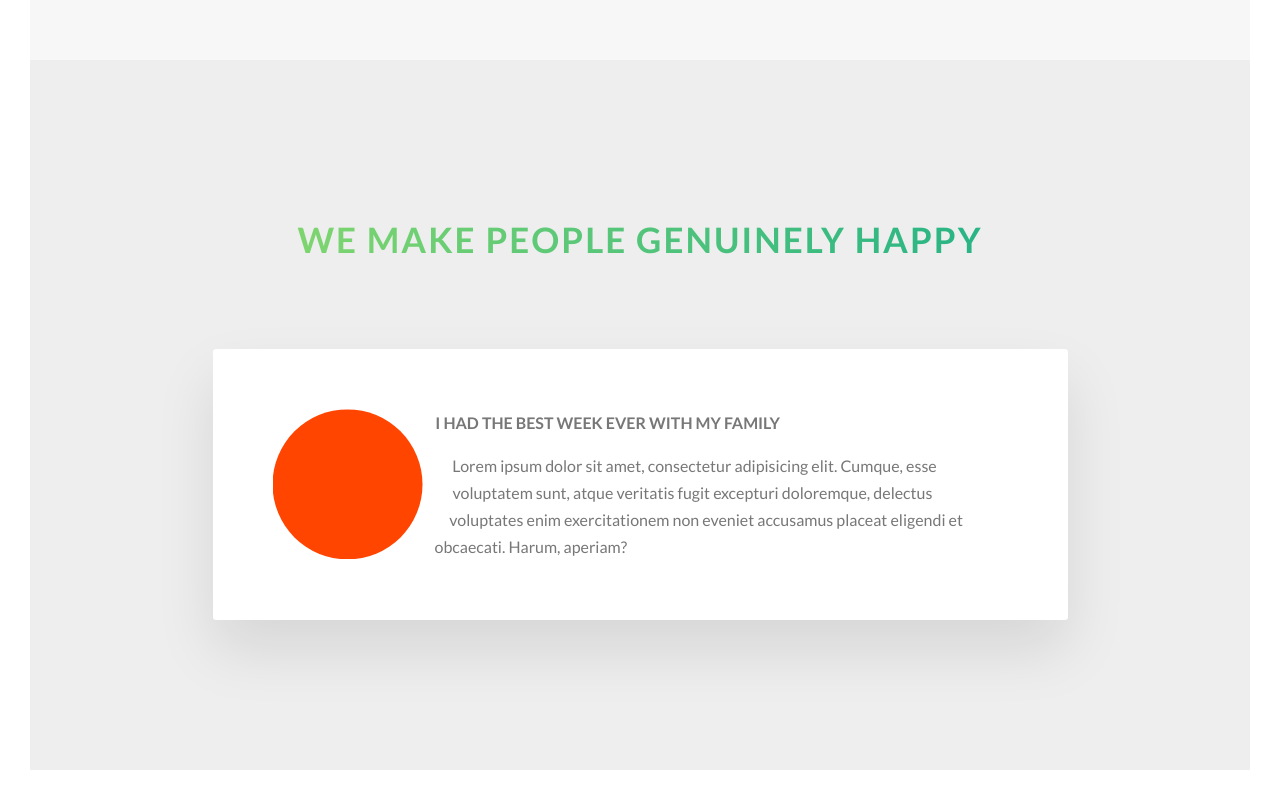
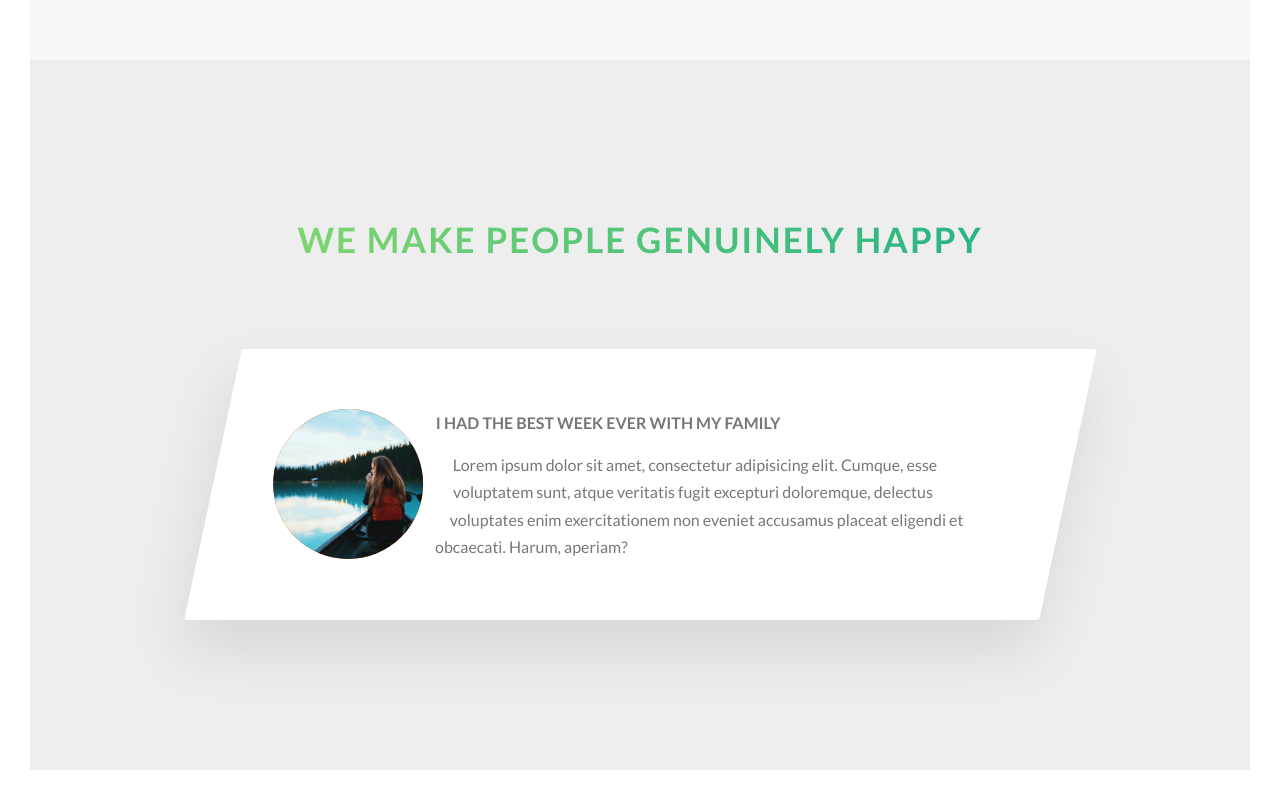
Before and after one commit to Rahimjohnk/Sass, a website: page index.html in a window 1280 px wide. Shown: the part 3242-4042 px from the top of the page. Drawn offline with Linux system fonts and the light colour scheme.

Commit message:
story1part

```diff
--- a/index.html
+++ b/index.html
@@ -213,12 +213,14 @@
             <div class="row">
                 <div class="story">
                     <figure class="story__shape">
-
+                        <img src="img/nat-8.jpg" alt="" class="story__img">
                     </figure>
-                    <h3 class="heading-tertiary u-margin-bottom-small">I had the best week ever with my family</h3>
-                    <p>Lorem ipsum dolor sit amet, consectetur adipisicing elit. Cumque, esse voluptatem sunt, atque
-                        veritatis fugit excepturi doloremque, delectus voluptates enim exercitationem non eveniet
-                        accusamus placeat eligendi et obcaecati. Harum, aperiam?</p>
+                    <div class="story__text">
+                        <h3 class="heading-tertiary u-margin-bottom-small">I had the best week ever with my family</h3>
+                        <p>Lorem ipsum dolor sit amet, consectetur adipisicing elit. Cumque, esse voluptatem sunt, atque
+                            veritatis fugit excepturi doloremque, delectus voluptates enim exercitationem non eveniet
+                            accusamus placeat eligendi et obcaecati. Harum, aperiam?</p>
+                    </div>
                 </div>
             </div>
         </section>
--- a/sass/components/_story.scss
+++ b/sass/components/_story.scss
@@ -8,6 +8,13 @@
     font-size       : $default-font-size;
     padding-left    : 9rem;
 
+    //padding       : 6rem; means padding: 6rem,6rem,6rem,6rem. therefore 6rem+3rem(transform: translateX(-3rem))=padding-left    : 9rem
+    transform       : skewX(-12deg);
+
+    // &>* {
+    //     transform: skewX(12deg)
+    // }
+
     &__shape {
         background-color     : orangered;
         width                : 15rem;
@@ -17,7 +24,17 @@
         clip-path            : circle(50% at 50% 50%);
         -webkit-shape-outside: circle(50% at 50% 50%);
         shape-outside        : circle(50% at 50% 50%);
-        transform            : translateX(-3rem);
+        transform            : translateX(-3rem) skewX(12deg);
+        //we can't use more than one transform : translate property . so that we here can't use direct child
 
     }
+
+    &__img {
+        height   : 100%;
+        // width : 100%;
+    }
+
+    &__text {
+        transform: skewX(12deg)
+    }
 }
```
Also changed, not shown: css/style.css.
